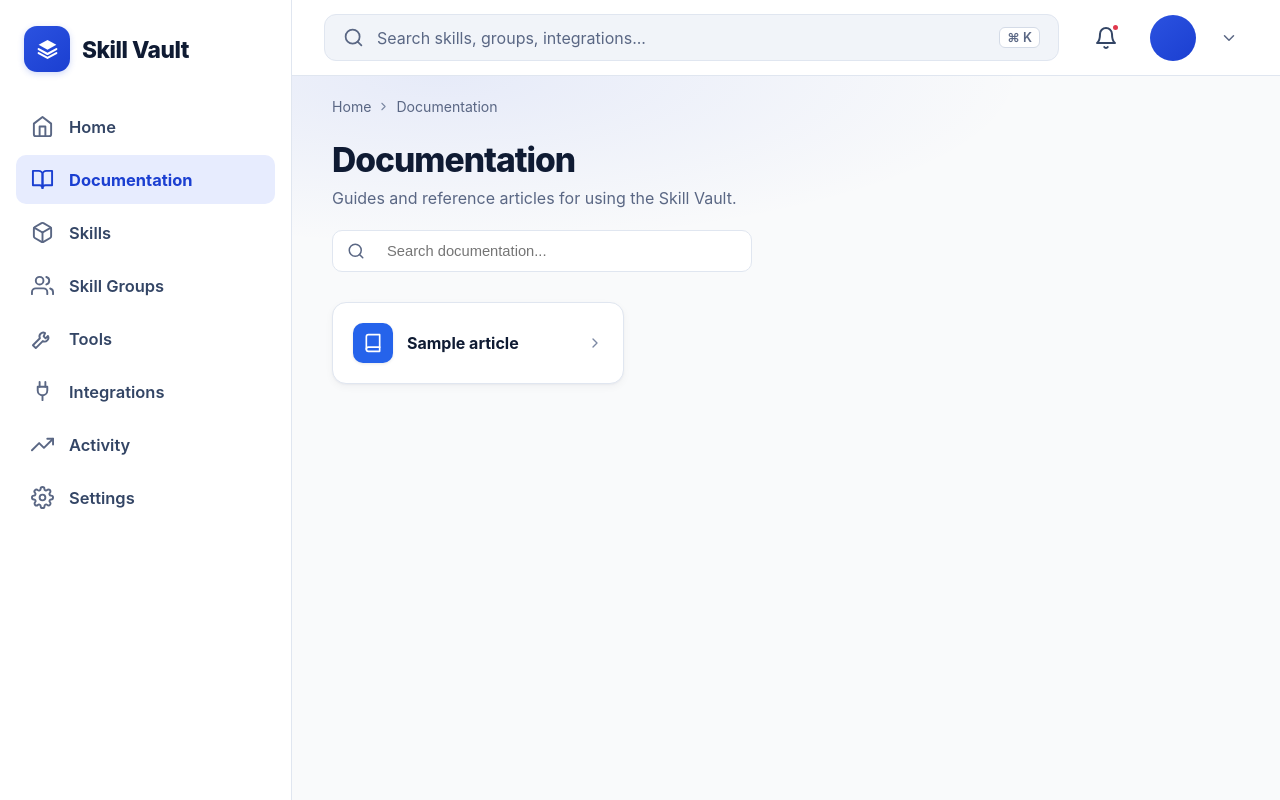
After one commit to knork-fork/skill-vault, a Symfony app: template skill-vault-ui/templates/docs/index.html.twig in a window 1280 px wide. The commit adds this page. Run offline with Twig, Linux system fonts and the light colour scheme; the template is opened without the code that fills it: most values are stand-ins (such as "Sample title", 1, 10 or a date in 2020); some libraries are stand-ins or nearby versions.

Commit message:
Add documentation tab

```diff
--- a/docker-compose.yml
+++ b/docker-compose.yml
@@ -19,6 +19,7 @@ services:
         working_dir: /application
         volumes:
             - './skill-vault-ui:/application'
+            - './docs:/application/docs:ro'
             - './skill-vault-ui/phpdocker/nginx/nginx.conf:/etc/nginx/conf.d/default.conf'
         ports:
             - '20100:80'
@@ -32,6 +33,7 @@ services:
             - db
         volumes:
             - './skill-vault-ui:/application'
+            - './docs:/application/docs:ro'
             - './skill-vault-ui/phpdocker/php-fpm/php-ini-overrides.ini:/etc/php/8.5/fpm/conf.d/99-overrides.ini'
             - './skill-vault-ui/phpdocker/php-fpm/php-ini-overrides.ini:/etc/php/8.5/cli/conf.d/99-overrides.ini'
 
--- a/skill-vault-ui/composer.json
+++ b/skill-vault-ui/composer.json
@@ -13,7 +13,8 @@
         "symfony/validator": "^8.1",
         "symfony/form": "^8.0",
         "symfony/security-csrf": "^8.1",
-        "symfony/asset": "^8.1"
+        "symfony/asset": "^8.1",
+        "league/commonmark": "^2.10"
     },
     "autoload": {
         "psr-4": {
--- a/skill-vault-ui/templates/components/_shell.html.twig
+++ b/skill-vault-ui/templates/components/_shell.html.twig
@@ -2,7 +2,7 @@
     Shared app shell sidebar. Usage:
         {% import 'components/_shell.html.twig' as shell %}
         {{ shell.sidebar('skills') }}
-    `active` is one of: home, skills, skill_groups, tools, integrations, activity, settings.
+    `active` is one of: home, docs, skills, skill_groups, tools, integrations, activity, settings.
     Include components/_shell_styles.html.twig once in the page's stylesheets block.
 #}
 {% macro sidebar(active) %}
@@ -22,6 +22,10 @@
             <a href="{{ path('app_home') }}" class="nav-item {{ active == 'home' ? 'active' : '' }}">
                 <svg viewBox="0 0 24 24" fill="none" stroke="currentColor" stroke-width="2" stroke-linecap="round" stroke-linejoin="round"><path d="M3 9l9-7 9 7v11a2 2 0 0 1-2 2H5a2 2 0 0 1-2-2z"/><polyline points="9 22 9 12 15 12 15 22"/></svg>
                 Home
+            </a>
+            <a href="{{ path('app_docs') }}" class="nav-item {{ active == 'docs' ? 'active' : '' }}">
+                <svg viewBox="0 0 24 24" fill="none" stroke="currentColor" stroke-width="2" stroke-linecap="round" stroke-linejoin="round"><path d="M2 3h6a4 4 0 0 1 4 4v14a3 3 0 0 0-3-3H2z"/><path d="M22 3h-6a4 4 0 0 0-4 4v14a3 3 0 0 1 3-3h7z"/></svg>
+                Documentation
             </a>
             <a href="{{ path('app_skills') }}" class="nav-item {{ active == 'skills' ? 'active' : '' }}">
                 <svg viewBox="0 0 24 24" fill="none" stroke="currentColor" stroke-width="2" stroke-linecap="round" stroke-linejoin="round"><path d="M21 16V8a2 2 0 0 0-1-1.73l-7-4a2 2 0 0 0-2 0l-7 4A2 2 0 0 0 3 8v8a2 2 0 0 0 1 1.73l7 4a2 2 0 0 0 2 0l7-4A2 2 0 0 0 21 16z"/><polyline points="3.27 6.96 12 12.01 20.73 6.96"/><line x1="12" y1="22.08" x2="12" y2="12"/></svg>
--- /dev/null
+++ b/skill-vault-ui/templates/docs/index.html.twig
@@ -0,0 +1,138 @@
+{% extends 'base.html.twig' %}
+{% import 'components/_avatar.html.twig' as avatar %}
+{% import 'components/_shell.html.twig' as shell %}
+{% import 'components/_topbar.html.twig' as topbar %}
+
+{% block title %}Documentation · Skill Vault{% endblock %}
+
+{% block stylesheets %}
+{% include 'components/_avatar_styles.html.twig' %}
+{% include 'components/_shell_styles.html.twig' %}
+{% include 'components/_topbar_styles.html.twig' %}
+{% include 'components/_page_header_styles.html.twig' %}
+<style>
+    .content {
+        padding: 0 40px 40px;
+        display: flex;
+        flex-direction: column;
+        gap: 20px;
+    }
+
+    .article-grid {
+        display: grid;
+        grid-template-columns: repeat(auto-fill, minmax(240px, 1fr));
+        gap: 16px;
+    }
+
+    .article-card {
+        display: flex;
+        align-items: center;
+        gap: 14px;
+        background: var(--surface);
+        border: 1px solid var(--border);
+        border-radius: 14px;
+        box-shadow: var(--card-shadow);
+        padding: 20px;
+        text-decoration: none;
+        color: inherit;
+    }
+
+    .article-card:hover {
+        border-color: var(--accent);
+        background: var(--surface-raised);
+    }
+
+    .article-card .title {
+        font-weight: 700;
+        color: var(--text);
+        font-size: 1rem;
+    }
+
+    .article-card .chevron {
+        margin-left: auto;
+        width: 16px;
+        height: 16px;
+        color: var(--text-faint);
+        flex-shrink: 0;
+    }
+
+    .empty-state {
+        padding: 30px 10px;
+        text-align: center;
+        color: var(--text-muted);
+        font-size: 0.9rem;
+    }
+</style>
+{% endblock %}
+
+{% block body %}
+<div class="app-shell">
+    {{ shell.sidebar('docs') }}
+
+    <div class="main">
+        {{ topbar.render(user) }}
+
+        <main class="content">
+            <div class="page-hero">
+                <div class="breadcrumb">
+                    <a href="{{ path('app_home') }}">Home</a>
+                    <svg viewBox="0 0 24 24" fill="none" stroke="currentColor" stroke-width="2" stroke-linecap="round" stroke-linejoin="round" style="width:13px;height:13px;color:var(--text-faint);"><polyline points="9 18 15 12 9 6"/></svg>
+                    <span>Documentation</span>
+                </div>
+
+                <div class="page-header">
+                    <div>
+                        <h1>Documentation</h1>
+                        <p>Guides and reference articles for using the Skill Vault.</p>
+                    </div>
+                </div>
+
+                <div class="toolbar">
+                    <label class="search-input">
+                        <svg viewBox="0 0 24 24" fill="none" stroke="currentColor" stroke-width="2" stroke-linecap="round" stroke-linejoin="round"><circle cx="11" cy="11" r="8"/><line x1="21" y1="21" x2="16.65" y2="16.65"/></svg>
+                        <input type="text" id="articleSearch" placeholder="Search documentation...">
+                    </label>
+                </div>
+            </div>
+
+            <div class="article-grid" id="articleGrid">
+                {% for article in articles %}
+                    <a class="article-card" data-name="{{ article.title|lower }}" href="{{ path('app_docs_show', {slug: article.slug}) }}">
+                        {{ avatar.render('book', 'blue', 'sm') }}
+                        <span class="title">{{ article.title }}</span>
+                        <svg class="chevron" viewBox="0 0 24 24" fill="none" stroke="currentColor" stroke-width="2" stroke-linecap="round" stroke-linejoin="round"><polyline points="9 18 15 12 9 6"/></svg>
+                    </a>
+                {% endfor %}
+            </div>
+            <div class="empty-state" id="articleEmptyState" style="display:none;">No articles match your search.</div>
+        </main>
+    </div>
+</div>
+{% endblock %}
+
+{% block javascripts %}
+<script>
+(function () {
+    var grid = document.getElementById('articleGrid');
+    var searchInput = document.getElementById('articleSearch');
+    var emptyState = document.getElementById('articleEmptyState');
+
+    function applyFilters() {
+        var query = searchInput.value.trim().toLowerCase();
+        var visibleCount = 0;
+
+        Array.prototype.forEach.call(grid.children, function (card) {
+            var visible = !query || card.dataset.name.indexOf(query) !== -1;
+            card.style.display = visible ? '' : 'none';
+            if (visible) {
+                visibleCount++;
+            }
+        });
+
+        emptyState.style.display = visibleCount === 0 ? '' : 'none';
+    }
+
+    searchInput.addEventListener('input', applyFilters);
+})();
+</script>
+{% endblock %}
--- a/skill-vault-ui/templates/home/index.html.twig
+++ b/skill-vault-ui/templates/home/index.html.twig
@@ -673,7 +673,7 @@
                     <svg class="chevron" viewBox="0 0 24 24" fill="none" stroke="currentColor" stroke-width="2" stroke-linecap="round" stroke-linejoin="round"><polyline points="9 18 15 12 9 6"/></svg>
                 </a>
 
-                <a href="#" class="action-card">
+                <a href="{{ path('app_docs') }}" class="action-card">
                     <span class="action-icon">
                         <svg viewBox="0 0 24 24" fill="none" stroke="currentColor" stroke-width="2" stroke-linecap="round" stroke-linejoin="round"><path d="M2 3h6a4 4 0 0 1 4 4v14a3 3 0 0 0-3-3H2z"/><path d="M22 3h-6a4 4 0 0 0-4 4v14a3 3 0 0 1 3-3h7z"/></svg>
                     </span>
```
Also changed, not shown: docs/How_to_use.md (added, +58 -0 lines), skill-vault-ui/src/Controller/DocsController.php (added, +77 -0 lines), skill-vault-ui/templates/docs/show.html.twig (added, +191 -0 lines), docs/Skills_vs_Tools.md (renamed from docs/Skill_vs_tool.md), 2 other files.
